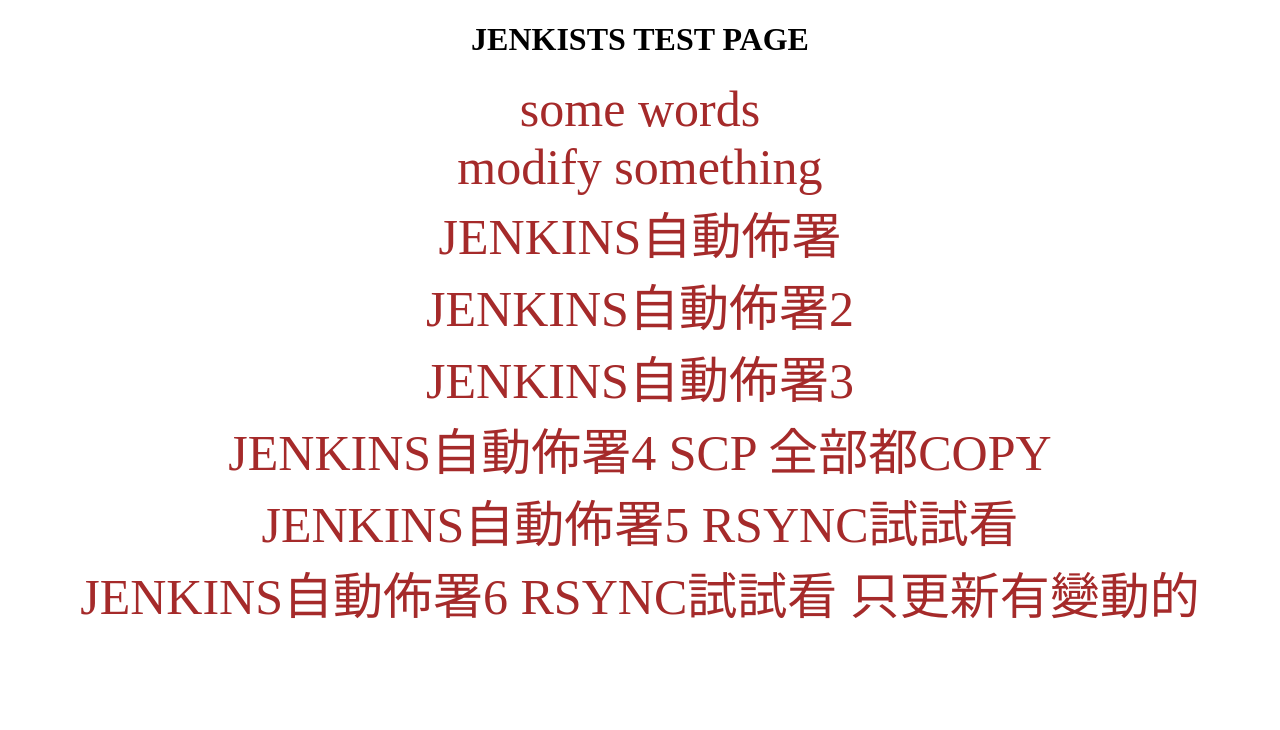
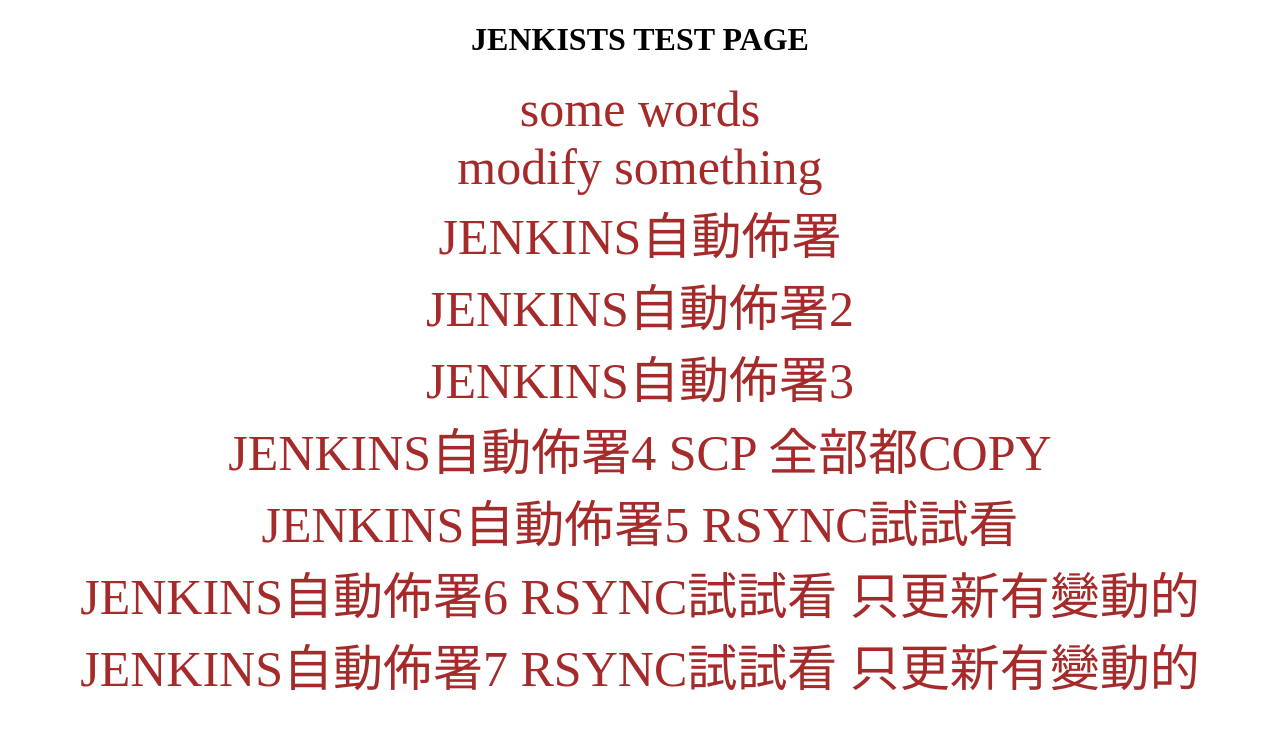
Before and after one commit to udn-digital-center/jenlins, a plain HTML site: page index.html in a window 1280 px wide. Drawn offline with Linux system fonts and the light colour scheme.

Commit message:
Update index.html

```diff
--- a/index.html
+++ b/index.html
@@ -18,6 +18,7 @@
         <div class="wording"> JENKINS自動佈署4 SCP 全部都COPY</div>
         <div class="wording"> JENKINS自動佈署5 RSYNC試試看</div>
         <div class="wording"> JENKINS自動佈署6 RSYNC試試看 只更新有變動的</div>
+        <div class="wording"> JENKINS自動佈署7 RSYNC試試看 只更新有變動的</div>
 
     </div>
 </body>
```
